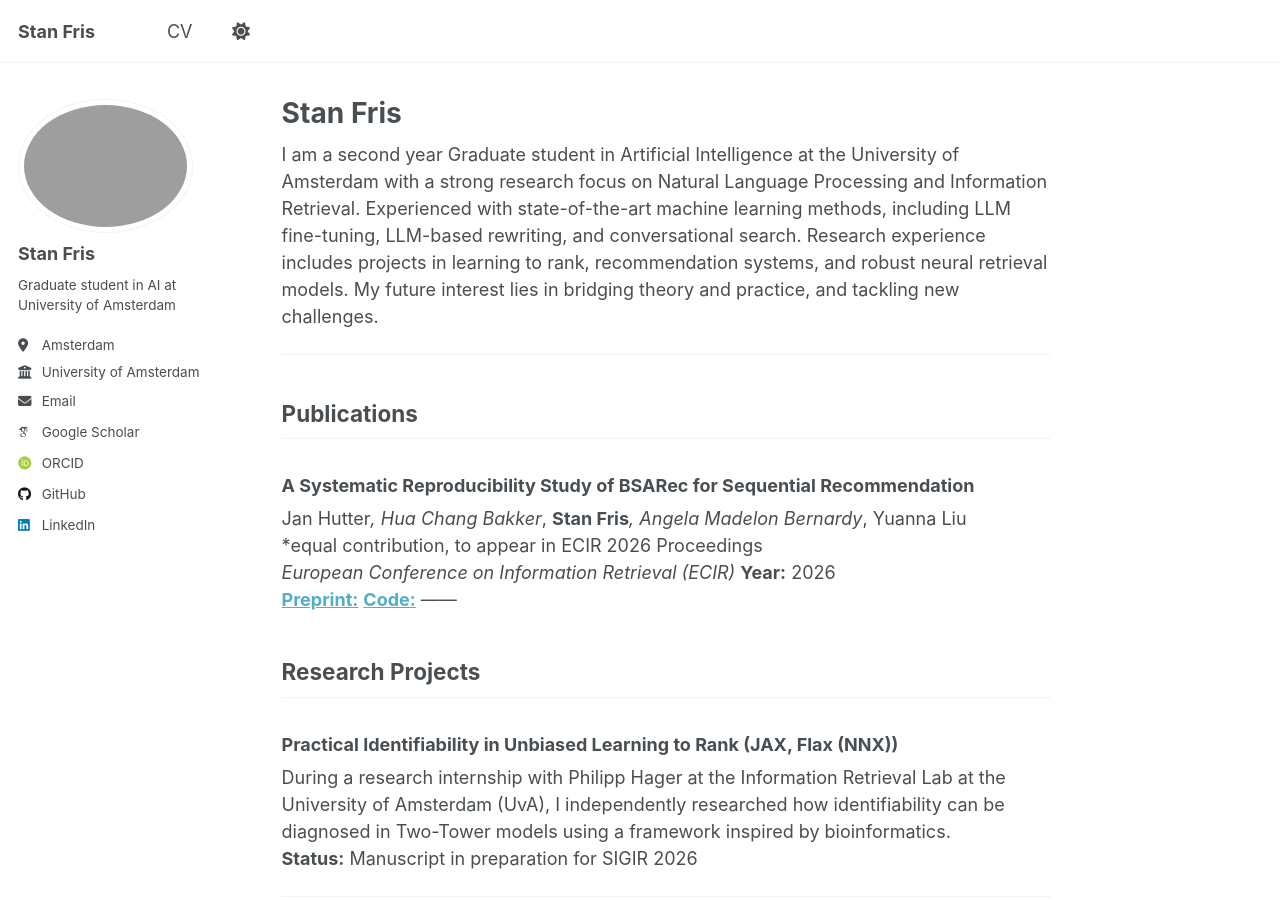
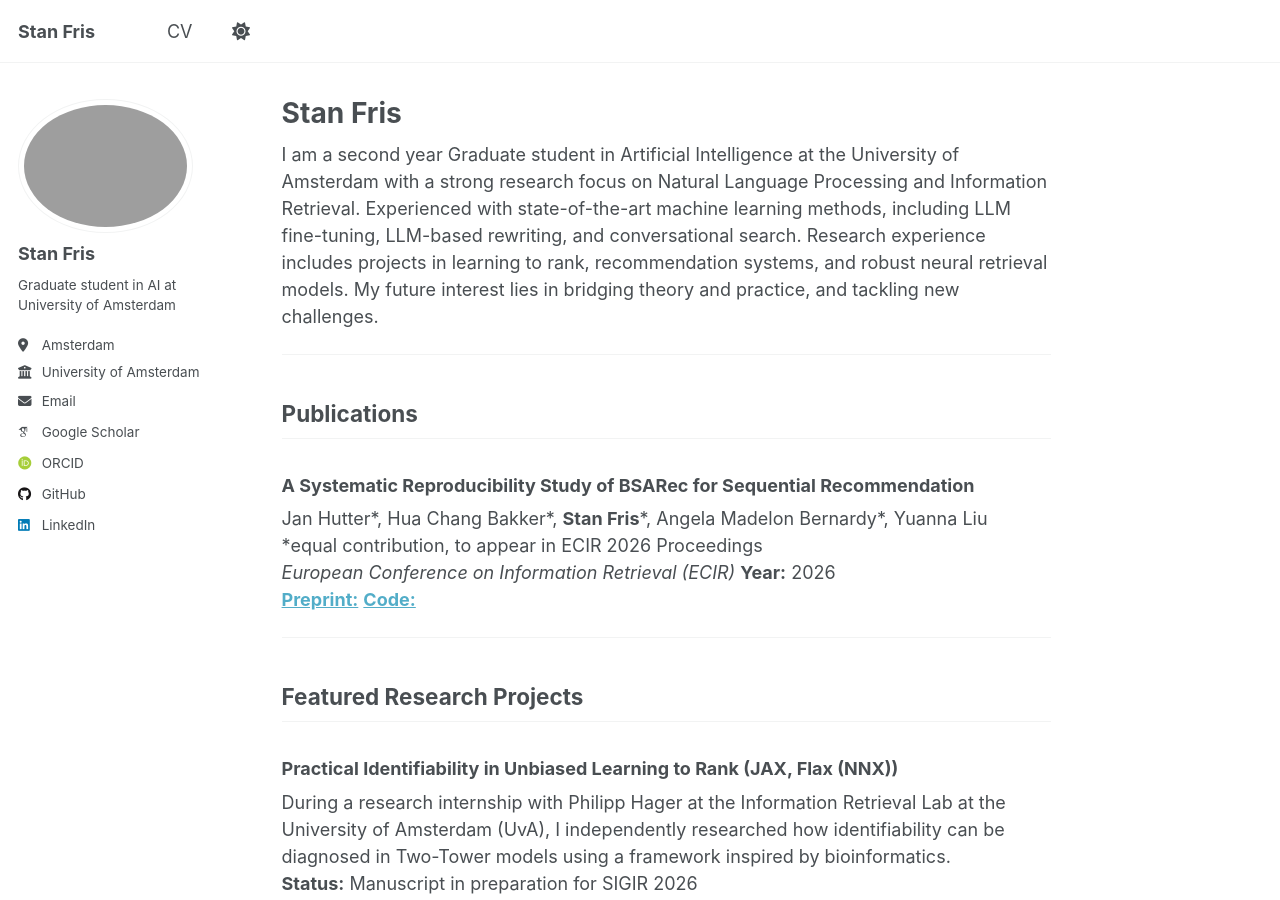
Before and after one commit to stanfris/stanfris.github.io, a Jekyll site: the page built from _pages/about.md, in a window 1280 px wide and 900 px high. Built offline with Jekyll 4.4.1, drawn with Linux system fonts in a browser that asks for light colours; some web fonts are replaced; a script that is not in the unit is left out.

Commit message:
add files

```diff
--- a/_pages/about.md
+++ b/_pages/about.md
@@ -13,26 +13,23 @@ I am a second year Graduate student in Artificial Intelligence at the University
 ## Publications
 
 ### A Systematic Reproducibility Study of BSARec for Sequential Recommendation
-Jan Hutter*, Hua Chang Bakker*, **Stan Fris***, Angela Madelon Bernardy*, Yuanna Liu
+Jan Hutter\*, Hua Chang Bakker\*, **Stan Fris**\*, Angela Madelon Bernardy\*, Yuanna Liu
 \*equal contribution, to appear in ECIR 2026 Proceedings
 *European Conference on Information Retrieval (ECIR)*
 **Year:** 2026
 [**Preprint:**](https://arxiv.org/abs/2512.17442) [**Code:**](https://github.com/Janhutter/BSARec)
+
 ------
 
-## Research Projects
+## Featured Research Projects
 
 ### Practical Identifiability in Unbiased Learning to Rank (JAX, Flax (NNX))
 During a research internship with Philipp Hager at the Information Retrieval Lab at the University of Amsterdam (UvA), I independently researched how identifiability can be diagnosed in Two-Tower models using a framework inspired by bioinformatics.
 **Status:** Manuscript in preparation for SIGIR 2026
 
----
-
 ### Fairness of Vision-Language Models in Healthcare (PyTorch)
 Conducted a reproducibility study of a paper introducing a framework for improving group fairness of CLIP. We expanded the original framework to account for multiple types of group fairness simultaneously, enhancing the model’s flexibility.
 **Resources:** [Paper](https://arxiv.org/abs/2509.06535) | [GitHub](https://github.com/stanfris/FairCLIP_Reproducibility)
-
----
 
 ### Domain Adaptation for Low-Resource Biomedical Translation (PyTorch)
 Worked on Low-Resource Neural Machine Translation and expanded open directions in Domain Adaptation by adapting LESS, a framework from instruction tuning for data selection, to domain adaptation in translation tasks.
```
